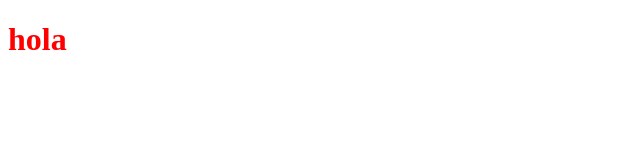
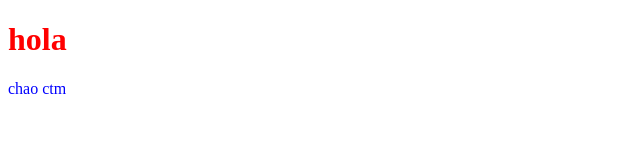
Before and after one commit to alexbaezah/blablaotro, a plain HTML site: page index.html in a window 1280 px wide. Shown: the full height of the page, 0-640 px from the left. Drawn offline with Linux system fonts and the light colour scheme.

Commit message:
parrafo agregado con style azul

```diff
--- a/index.html
+++ b/index.html
@@ -9,5 +9,6 @@
 </head>
 <body>
     <h1 class="titulo">hola</h1>
+    <p class="chao"> chao ctm</p>
 </body>
 </html>
--- a/style.css
+++ b/style.css
@@ -1 +1,2 @@
 .titulo{color: red}
+.chao{color: blue}
```
